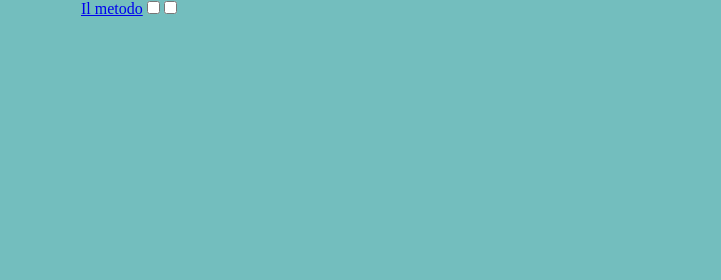
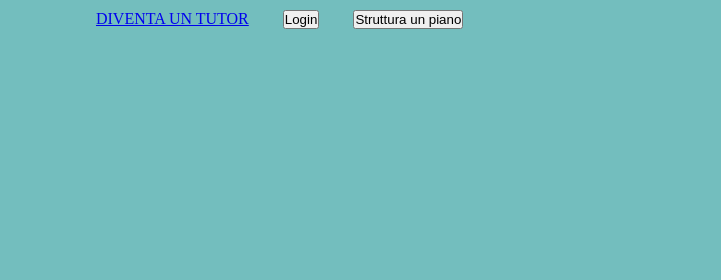
Before and after one commit to Cargalher/htmlcss-fluentify, a plain HTML site: page index.html in a window 1280 px wide. Shown: the top 280 px of the page, 559-1280 px from the left. Drawn offline with Linux system fonts and the light colour scheme.

Commit message:
secondary menu_buttons

```diff
--- a/index.html
+++ b/index.html
@@ -23,9 +23,9 @@
             </div>
             <div class="secondary_menu">
                 <ul>
-                    <li><a href="#">Il metodo</a></li>
-                    <li><input type="checkbox" name="" id=""></li>
-                    <li><input type="checkbox" name="" id=""></li>
+                    <li><a href="#">Diventa un tutor</a></li>
+                    <li><button type="submit">Login</button></li>
+                    <li><button type="submit">Struttura un piano</button></li>
                 </ul>
             </div>
 
--- a/style.css
+++ b/style.css
@@ -52,7 +52,6 @@ margin: auto;
 .main_menu ul li{
 display: inline-block;
 list-style: none;
-text-decoration: none;
 text-transform: uppercase;
 padding: 10px 15px;
 }
@@ -61,6 +60,10 @@ widht: 50%;
 }
 .secondary_menu ul li{
     display: inline-block;
+    list-style: none;
+    text-transform: uppercase;
+    padding: 10px 15px;
+
 }
 
 
```
